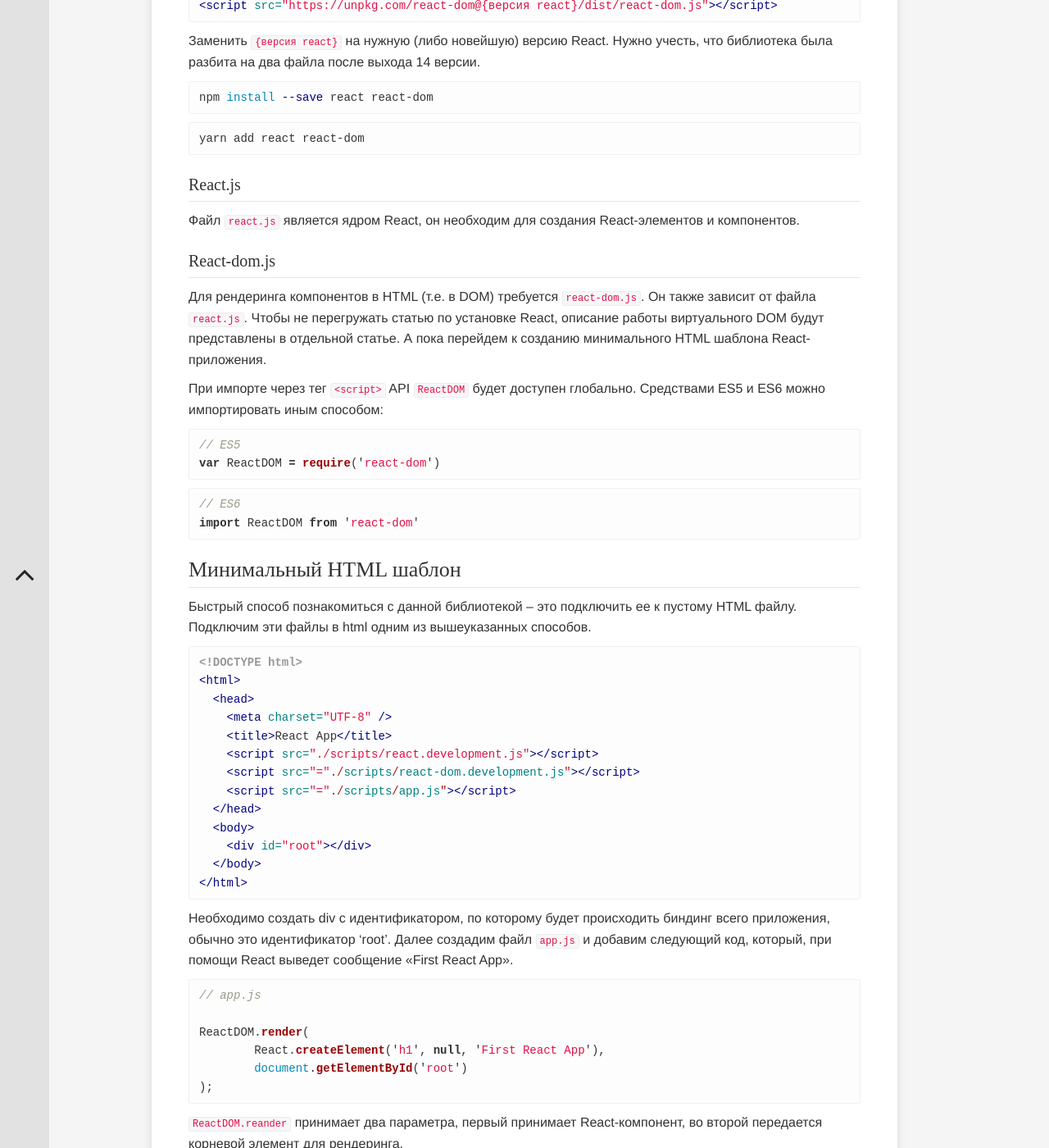
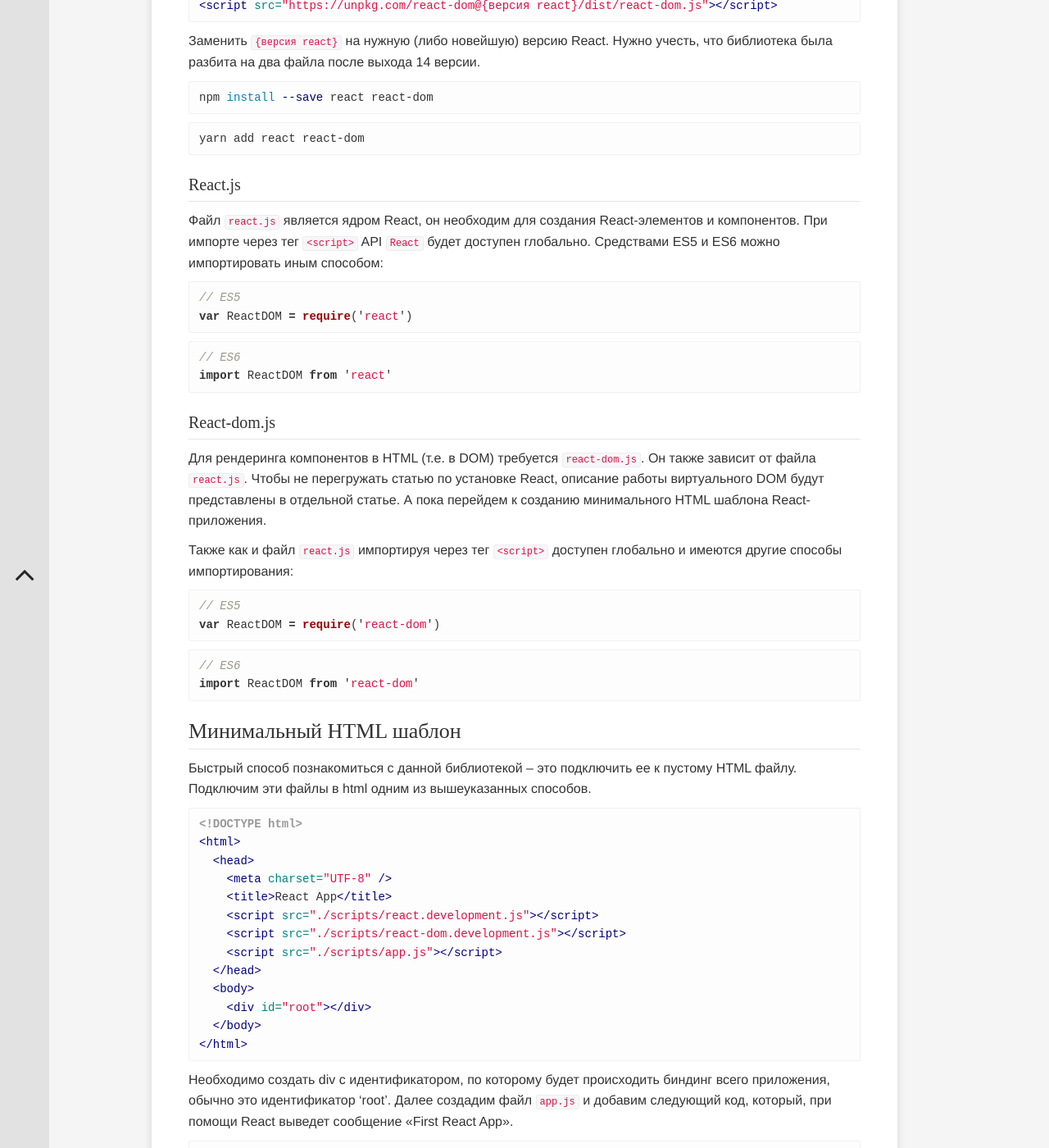
Before and after one commit to martamoshkin/blog.zverit.com, a Jekyll site: the page built from _posts/frontend/react/2018-03-13-installing-react-js.md, in a window 1280 px wide and 1400 px high, scrolled down 803 px. Shown: the whole window at 82% size. Built offline with Jekyll 4.4.1, drawn with Linux system fonts in a browser that asks for light colours; some web fonts are replaced; comment, search, counter and statistics services are not loaded; some of the changed text lies outside the part shown.

Commit message:
added info to article

````diff
--- a/_posts/frontend/react/2018-03-13-installing-react-js.md
+++ b/_posts/frontend/react/2018-03-13-installing-react-js.md
@@ -38,13 +38,25 @@
 ```
 
 #### React.js ####
+
 Файл `react.js` является ядром React, он необходим для создания React-элементов и компонентов.
+При импорте через тег `<script>` API `React` будет доступен глобально. Средствами ES5 и ES6 можно импортировать иным способом:
+
+```js
+// ES5
+var ReactDOM = require('react')
+```
+
+```js
+// ES6
+import ReactDOM from 'react'
+```
 
 #### React-dom.js ####
 Для рендеринга компонентов в HTML (т.е. в DOM) требуется `react-dom.js`. Он также зависит от файла `react.js`.
 Чтобы не перегружать статью по установке React, описание работы виртуального DOM будут представлены в отдельной статье. А пока перейдем к созданию минимального HTML шаблона React-приложения.
 
-При импорте через тег `<script>` API `ReactDOM` будет доступен глобально. Средствами ES5 и ES6 можно импортировать иным способом:
+Также как и файл `react.js` импортируя через тег `<script>` доступен глобально и имеются другие способы импортирования:
 
 ```js
 // ES5
@@ -57,6 +69,7 @@
 ```
 
 ### Минимальный HTML шаблон ###
+
 Быстрый способ познакомиться с данной библиотекой – это подключить ее к пустому HTML файлу.
 Подключим эти файлы в html одним из вышеуказанных способов.
 
@@ -67,8 +80,8 @@
     <meta charset="UTF-8" />
     <title>React App</title>
     <script src="./scripts/react.development.js"></script>
-    <script src="="./scripts/react-dom.development.js"></script>
-    <script src="="./scripts/app.js"></script>
+    <script src="./scripts/react-dom.development.js"></script>
+    <script src="./scripts/app.js"></script>
   </head>
   <body>
     <div id="root"></div>
````
Also changed, not shown: other parts of _posts/frontend/react/2018-03-13-installing-react-js.md (+1 -1 lines).
